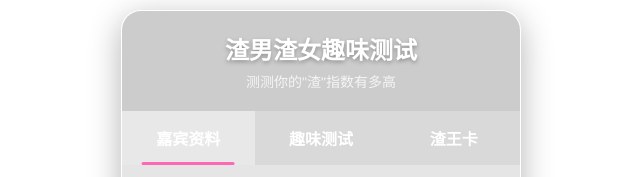
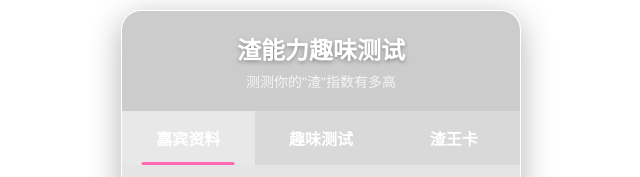
Before and after one commit to acawis/ZNZNTEST, a plain HTML site: page index.html in a window 1280 px wide. Shown: the top 177 px of the page, 319-959 px from the left. Drawn offline with Linux system fonts and the light colour scheme.

Commit message:
Update index.html

```diff
--- a/index.html
+++ b/index.html
@@ -734,7 +734,7 @@
 <body>
     <div class="container">
         <div class="header">
-            <h1>渣男渣女趣味测试</h1>
+            <h1>渣能力趣味测试</h1>
             <p>测测你的"渣"指数有多高</p>
         </div>
 
```
